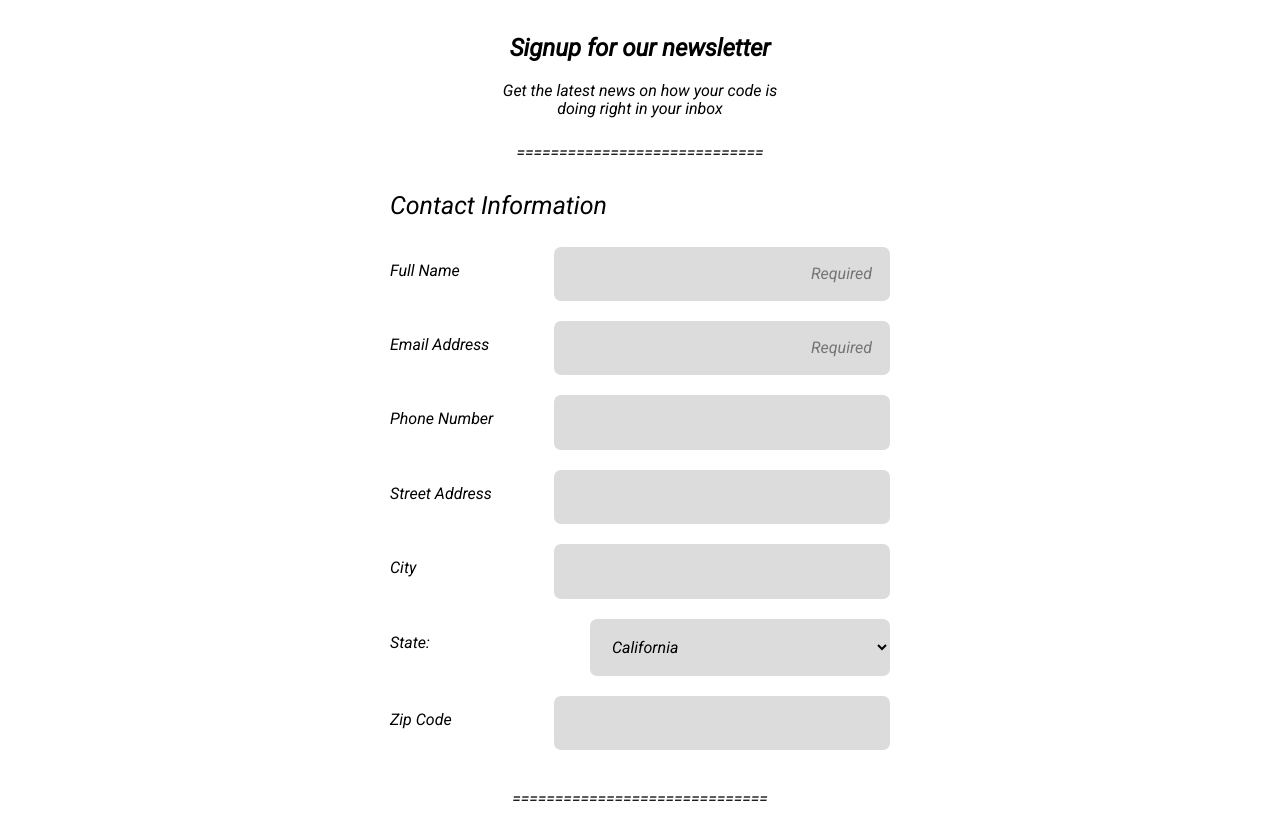
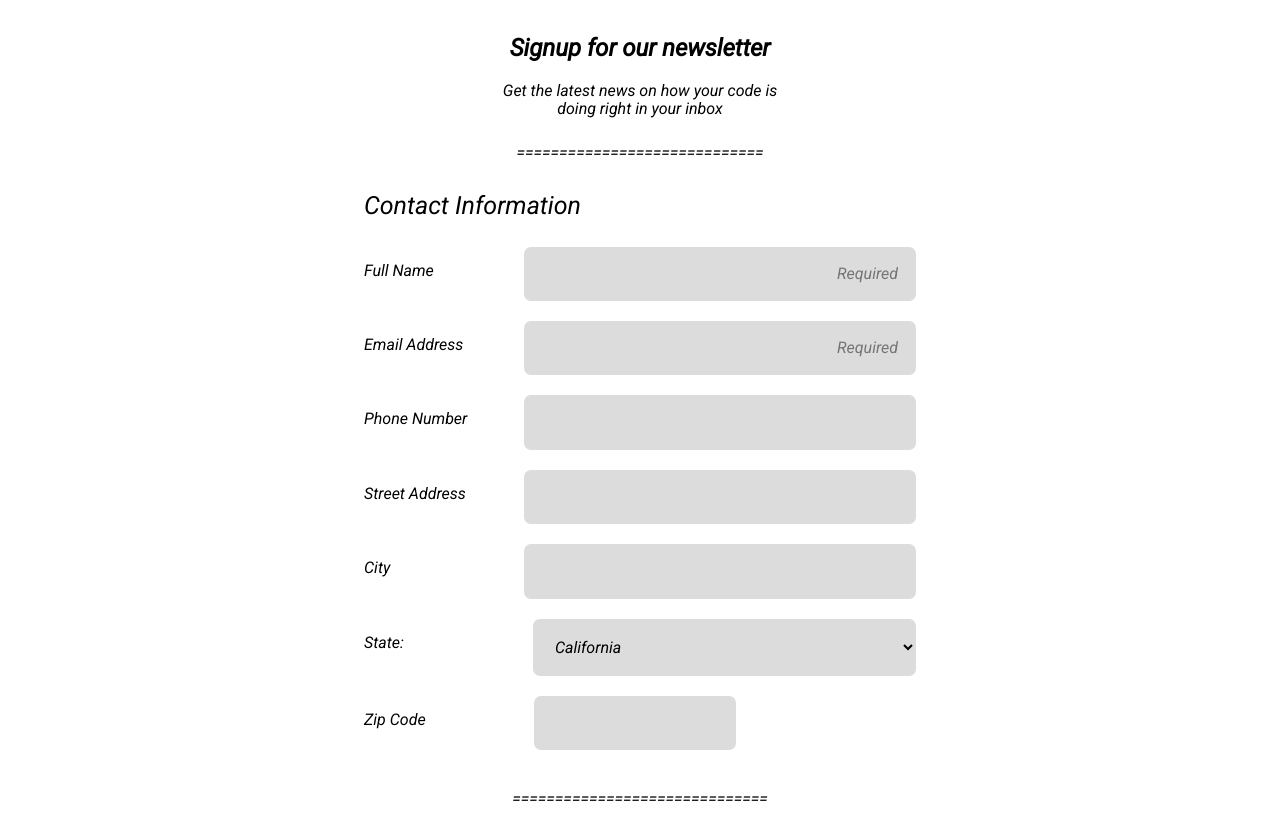
Before and after one commit to jonicoder1/portfolio_project_3, a plain HTML site: page index.html in a window 1280 px wide. Shown: the part 101-936 px from the top of the page. Drawn offline with Linux system fonts and the light colour scheme.

Commit message:
added some new css(main, #zip-code, .label-box) onto 768px screen. replaced text area

```diff
--- a/css/styles.css
+++ b/css/styles.css
@@ -3,7 +3,7 @@
 }
 
 :focus {
-    background: rgb(244, 243, 243);
+    background: rgb(245, 245, 184);
 }
 
 main, footer {
@@ -97,15 +97,32 @@ legend {
 
 
 @media only screen and (min-width: 768px) {
+
+    main {
+        align-self: center;
+        width: 45%;
+        margin: 0px 20%;
+    }
+
     .flex-2 {
-        width: 500px;
         flex-direction: row;
-        justify-content: space-between;
+        justify-content: flex-start;
         margin-top: 20px;
     }
 
     .flex-item {
-        width: 300px;
+        width: 70%;
+    }
+
+    #zip-code {
+        width: 30%;
+    }
+
+    .label-box {
+        width: 120px;
+        border: 0px solid green;
+        padding: 0px;
+        margin-right: 50px;
     }
 
     button[type='submit'] {
--- a/index.html
+++ b/index.html
@@ -28,29 +28,29 @@
                 <legend>Contact Information</legend>
                 <div class="flex">
                     <div class="flex-2">
-                        <label for="full-name">Full Name</label>
+                        <label for="full-name" class="label-box">Full Name</label>
                         <input type="text" id="full-name" name="full-name" placeholder="Required" class="flex-item"
                             required>
                     </div>
                     <div class="flex-2">
-                        <label for="email-address">Email Address</label>
+                        <label for="email-address" class="label-box">Email Address</label>
                         <input type="email" id="email-address" name="email-address" placeholder="Required"
                             class="flex-item" required>
                     </div>
                     <div class="flex-2">
-                        <label for="phone-number">Phone Number</label>
+                        <label for="phone-number" class="label-box">Phone Number</label>
                         <input type="tel" id="phone-number" name="phone-number" class="flex-item">
                     </div>
                     <div class="flex-2">
-                        <label for="street-address">Street Address</label>
+                        <label for="street-address" class="label-box">Street Address</label>
                         <input type="text" id="street-address" name="street-address" class="flex-item">
                     </div>
                     <div class="flex-2">
-                        <label for="city">City</label>
+                        <label for="city" class="label-box">City</label>
                         <input type="text" id="city" name="city" class="flex-item">
                     </div>
                     <div class="flex-2">
-                        <label for="state">State:</label>
+                        <label for="state" class="label-box">State:</label>
                         <select name="state" id="state" class="flex-item">
                             <option value="california">California</option>
                             <option value="nevada">Nevada</option>
@@ -59,7 +59,7 @@
                         </select>
                     </div>
                     <div class="flex-2">
-                        <label for="zip-code">Zip Code</label>
+                        <label for="zip-code" class="label-box">Zip Code</label>
                         <input type="text" id="zip-code" name="zip-code" class="flex-item">
                     </div>
                 </div>
@@ -83,7 +83,7 @@
                 </div>
                 <div class="flex">
                     <label for="other-topics">Other topics you'd like to hear about</label><br>
-                    <input type="text" id="other-topics" name="other-topics">
+                    <textarea id="other-topics" name="other-topics"></textarea>
                 </div>
             </fieldset>
             <button type="submit">Sign Up</button>
```
Also changed, not shown: 1 other file.
